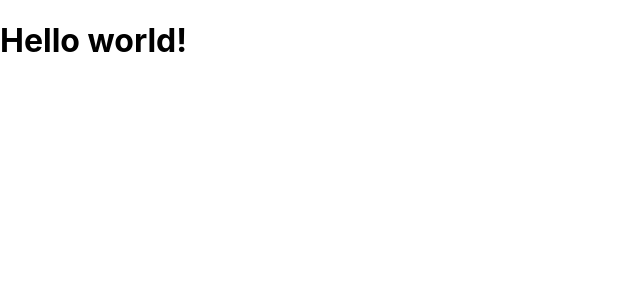
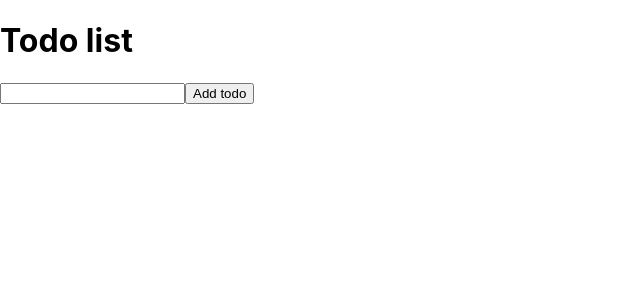
Before and after one commit to erlalitkumar/React, a React (Create React App) app: page / in a window 1280 px wide. Shown: the top 300 px of the page, without its empty margins (0-640 px from the left). Built offline with nearby package versions, Linux system fonts and the light colour scheme.

Commit message:
simple todo app

```diff
--- a/src/App.tsx
+++ b/src/App.tsx
@@ -1,10 +1,58 @@
 import logo from "./logo.svg";
 import "./App.css";
 
-import React from "react";
+import React, { Fragment, useState } from "react";
+type FormElem = React.FormEvent<HTMLFormElement>;
+interface ITodo {
+  text: string;
+  complete: boolean;
+}
 
-export default function App() {
-  return <div>
-    <h1>Hello world!</h1>
-  </div>;
+export default function App(): JSX.Element {
+  const [value, setValue] = useState<string>("");
+  const [todos, setTodos] = useState<ITodo[]>([]);
+  const handleSubmit = (e: FormElem): void => {
+    e.preventDefault();
+    addTodo(value);
+    setValue("");
+  };
+
+  const addTodo = (text: string): void => {
+    const newTodos: ITodo[] = [...todos, { text, complete: false }];
+    setTodos(newTodos);
+  };
+
+  const completTodos = (index: number): void => {
+    const newTodos = [...todos];
+    newTodos[index].complete = !newTodos[index].complete;
+    setTodos(newTodos);
+  };
+  return (
+    <Fragment>
+      <h1>Todo list</h1>
+      <form onSubmit={handleSubmit}>
+        <input
+          type="text"
+          value={value}
+          onChange={e => setValue(e.target.value)}
+          required
+        />
+        <button type="submit">Add todo</button>
+      </form>
+      <section>
+        {todos.map((todo: ITodo, index: number) => (
+          <Fragment key={index}>
+            <div
+              style={{ textDecoration: todo.complete ? "line-through" : "" }}
+            >
+              {todo.text}
+            </div>
+            <button onClick={() => completTodos(index)}>
+              {todo.complete ? "incomplete" : "complete"}
+            </button>
+          </Fragment>
+        ))}
+      </section>
+    </Fragment>
+  );
 }
```
